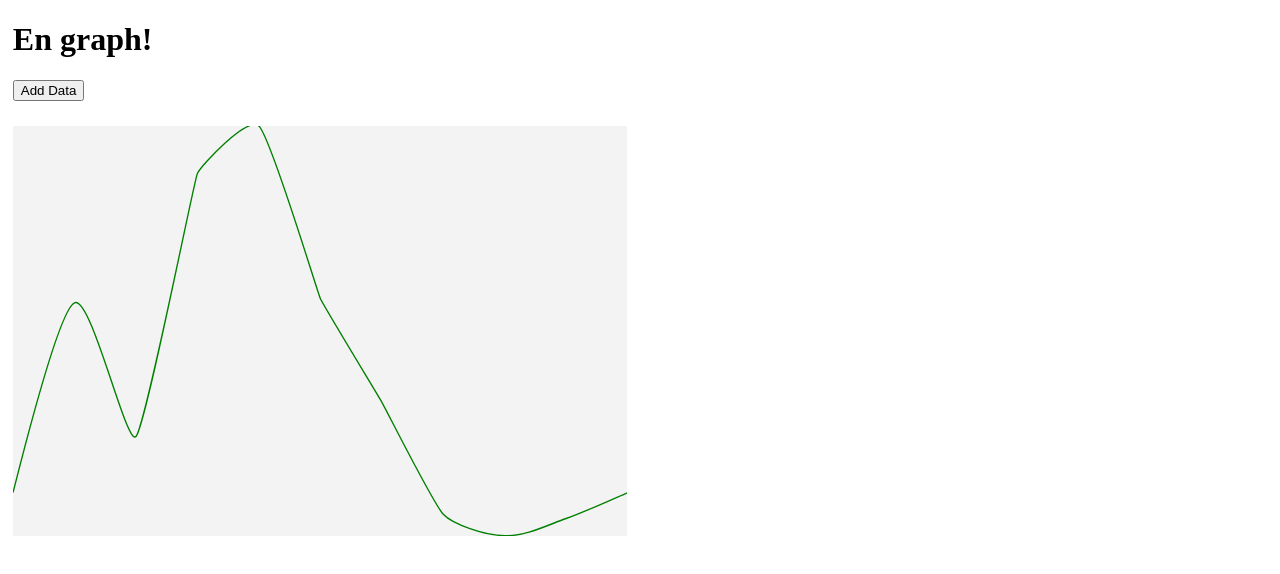
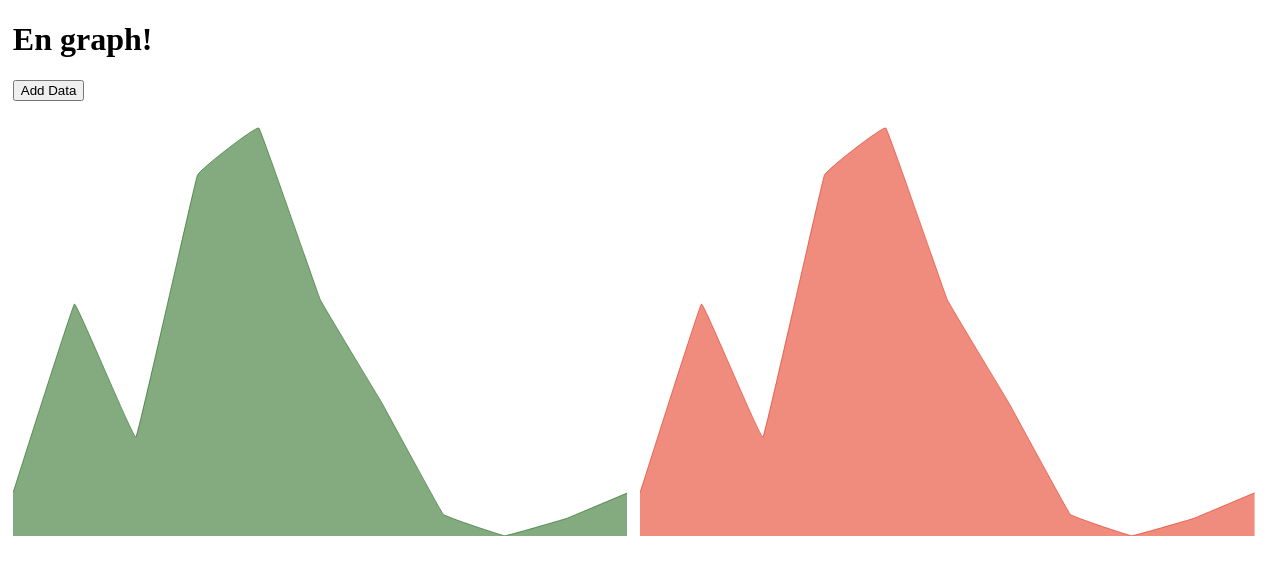
Before and after one commit to nikek/d3lab, a plain HTML site: page graph.html in a window 1280 px wide. Drawn offline with Linux system fonts and the light colour scheme.

Commit message:
Area is added and optional, color can be specified with a css class

```diff
--- a/graph.html
+++ b/graph.html
@@ -57,7 +57,16 @@
 
   var graph = new Wisdom.Graphest({
     data: graphData,
-    wrapper: "#graphs"
+    wrapper: "#graphs",
+    useArea: true,
+    colorClass: "forest"
+  });
+
+  var graph2 = new Wisdom.Graphest({
+    data: graphData,
+    wrapper: "#graphs",
+    useArea: true,
+    colorClass: "red"
   });
 
 
--- a/style.css
+++ b/style.css
@@ -56,3 +56,36 @@ body { margin: 0; }
   	margin: 2% 1% 0 0;
   }
 }
+
+
+
+.line {
+  fill: none;
+  stroke-width:1px;
+}
+.area {
+  opacity: 0.6;
+}
+
+/*
+$navy: #113F8C;
+$blue: #00A1CB;
+$teal: #01A4A4;
+$green: #61AE24;
+$forest: #32742C;
+$yellow: #D0D102;
+$orange: #F18D05;
+$red: #E54028;
+$pink: #D70060;
+$purple: #A784B4;*/
+
+/* color classes */
+
+.line.white { stroke: #fafafa; }
+.area.white { fill: #fafafa; }
+
+.line.red { stroke: #E54028; }
+.area.red { fill: #E54028; }
+
+.line.forest { stroke: #32742C; }
+.area.forest { fill: #32742C; }
--- a/wisdom/Graphest.js
+++ b/wisdom/Graphest.js
@@ -8,6 +8,10 @@ Wisdom.Graphest = (function(undefined){
     // Setup stage
     this.w = 900;
     this.h = 600;
+    this.useArea = input.useArea || false;
+    this.colorClass = input.colorClass || "";
+    this.interpolator = input.interpolator || "cardinal";
+    this.tension = input.tension || 0.96;
 
     // Setup metrics
     this.dataPoints = input.data;
@@ -17,7 +21,6 @@ Wisdom.Graphest = (function(undefined){
       .append("div")
       .attr("class", "widget")
       .append("svg")
-      .style("background-color", "#f3f3f3")
       .attr("viewBox", "0 0 "+this.w+" "+this.h);
 
     this.setupScales();
@@ -25,38 +28,66 @@ Wisdom.Graphest = (function(undefined){
     this.line = d3.svg.line()
       .x(function(d) { return that.x(d.x); })
       .y(function(d) { return that.y(d.y); })
-      .interpolate("monotone");
+      .interpolate(this.interpolator)
+      .tension(this.tension);
+
+    this.area = d3.svg.area()
+      .x(function(d) { return that.x(d.x); })
+      .y0(function(d) { return that.y(d.y); })
+      .y1(function(d) { return that.y(-that.maxY); })
+      .interpolate(this.interpolator)
+      .tension(this.tension);
 
     // INIT
     this.render();
   }
 
+
+  // RENDER
+  Graphest.prototype.render = function(){
+    this.setupScales();
+    this.genLine();
+    if(this.useArea) this.genArea();
+  };
+
+
+  // DATA HANDLING
   Graphest.prototype.addValue = function(value){
     this.dataPoints.push(value);
     this.render();
   };
 
+
+  // GRAPH CONTROLS
   Graphest.prototype.setupScales = function(){
     this.minX = this.dataPoints[0].x;
     this.maxY = d3.max(this.dataPoints, function(d){ return d.y; });
     this.x = d3.scale.linear().domain([this.minX, this.dataPoints.length-1]).range([0, this.w]);
-    this.y = d3.scale.linear().domain([0, this.maxY]).range([this.h, 0]);
-  }
+    this.y = d3.scale.linear().domain([0, this.maxY]).range([this.h, 3]); // last num here yields a small space for cardinal overflow
+  };
 
-  Graphest.prototype.render = function(){
-    console.log(this.dataPoints);
-    var that = this;
 
-    this.setupScales();
+  // GENERATORS
+  Graphest.prototype.genLine = function(){
 
-    var path = this.svg.selectAll('path')
+    var path = this.svg.selectAll('.line')
                   .data([this.dataPoints]);
 
-    path.enter().append('svg:path').attr('fill', 'none').attr('stroke', 'green').attr('stroke-width', '2');
+    path.enter().append('path').attr('class', 'line ' + this.colorClass);
+    path.attr('d', this.line);
+  };
 
-    path.attr('d', that.line);
 
+  Graphest.prototype.genArea = function(){
+
+    var area = this.svg.selectAll('.area')
+                  .data([this.dataPoints]);
+
+    area.enter().append('path').attr('class', 'area ' + this.colorClass);
+    area.attr('d', this.area);
   };
+
+
 
   return Graphest;
 
```
